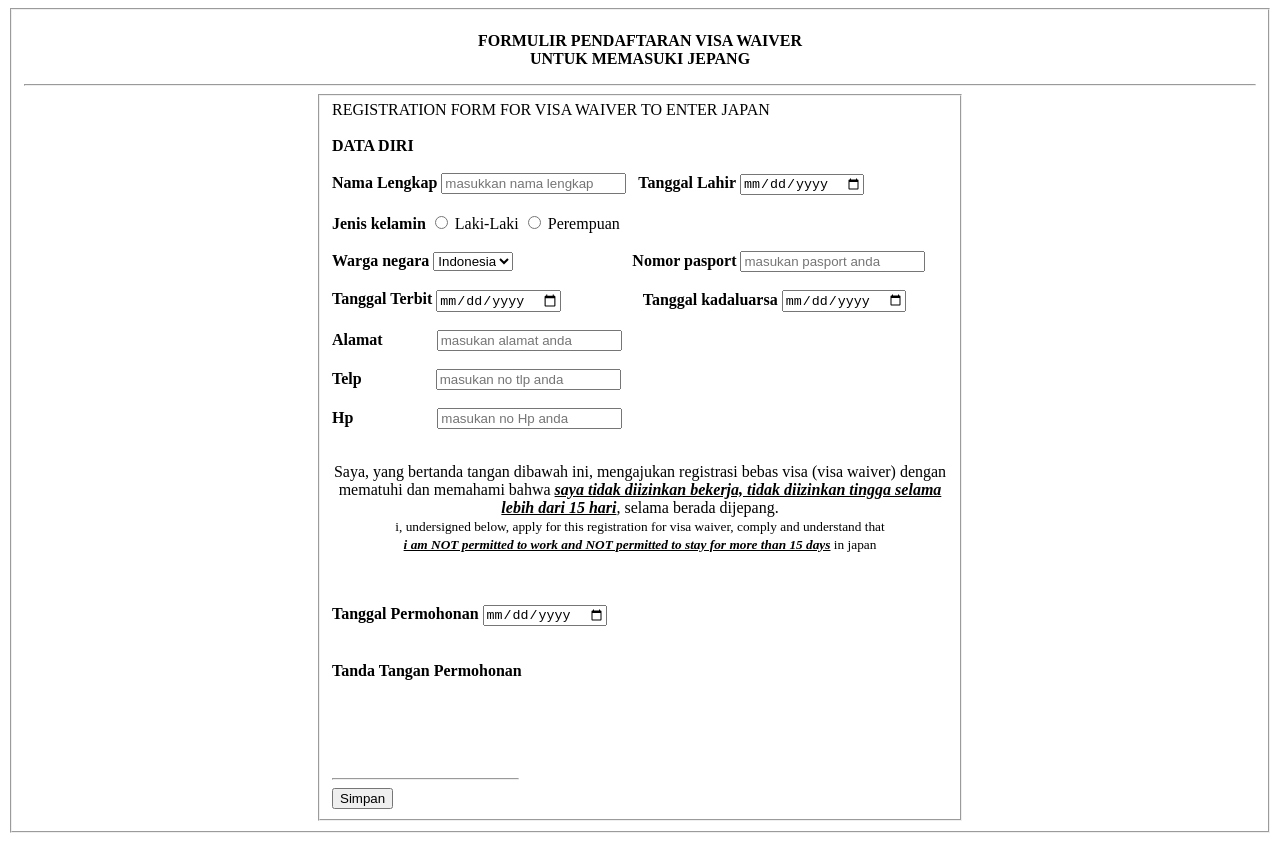
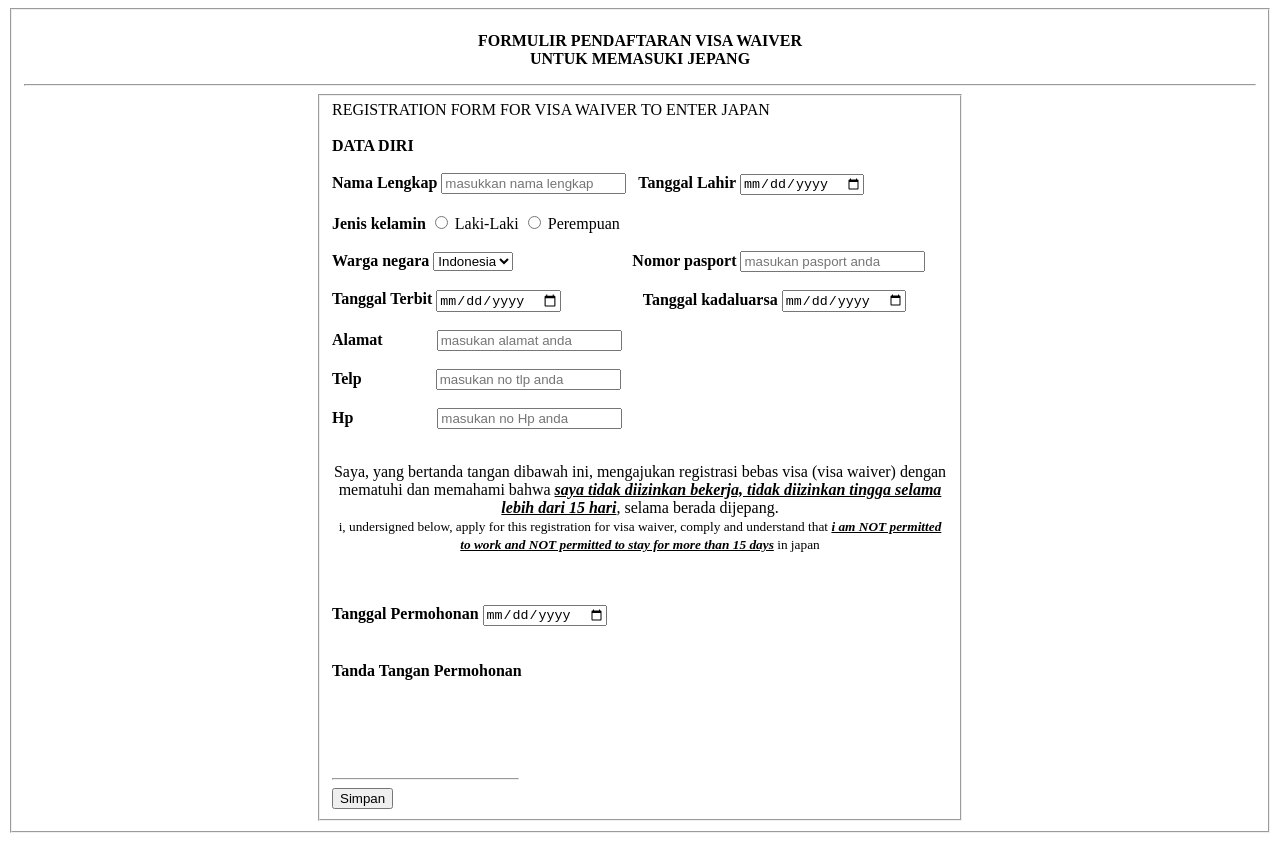
Before and after one commit to Saifulakrom12/Tugas-form, a plain HTML site: page index.html in a window 1280 px wide. Drawn offline with Linux system fonts and the light colour scheme.

Commit message:
Affah ini tugass?

```diff
--- a/index.html
+++ b/index.html
@@ -64,8 +64,7 @@
                 <p style="text-align: center;">Saya, yang bertanda tangan dibawah ini, mengajukan registrasi bebas visa
                     (visa waiver) dengan mematuhi dan memahami bahwa <b><u><i>saya tidak diizinkan bekerja, tidak diizinkan tingga selama lebih dari 15 hari</i></u></b>,
                     selama berada dijepang. <br>
-                    <small>i, undersigned below, apply for this registration for visa waiver, comply and understand that
-                        <br><b><u><i>i am NOT permitted to work and NOT permitted to stay for more than 15 days</i></u></b> in japan</small>
+                    <small>i, undersigned below, apply for this registration for visa waiver, comply and understand that <b><u><i>i am NOT permitted to work and NOT permitted to stay for more than 15 days</i></u></b> in japan</small>
                 </p><br><br>
 
 
```
